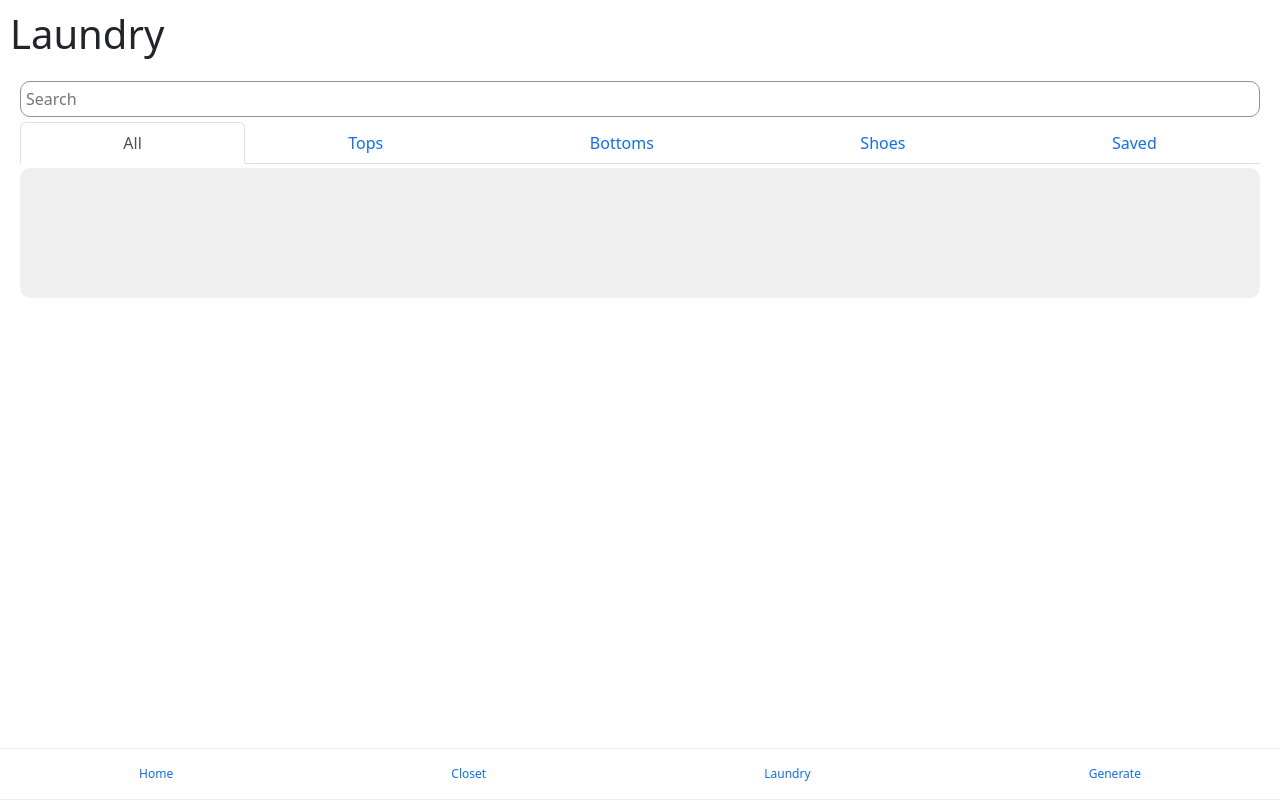
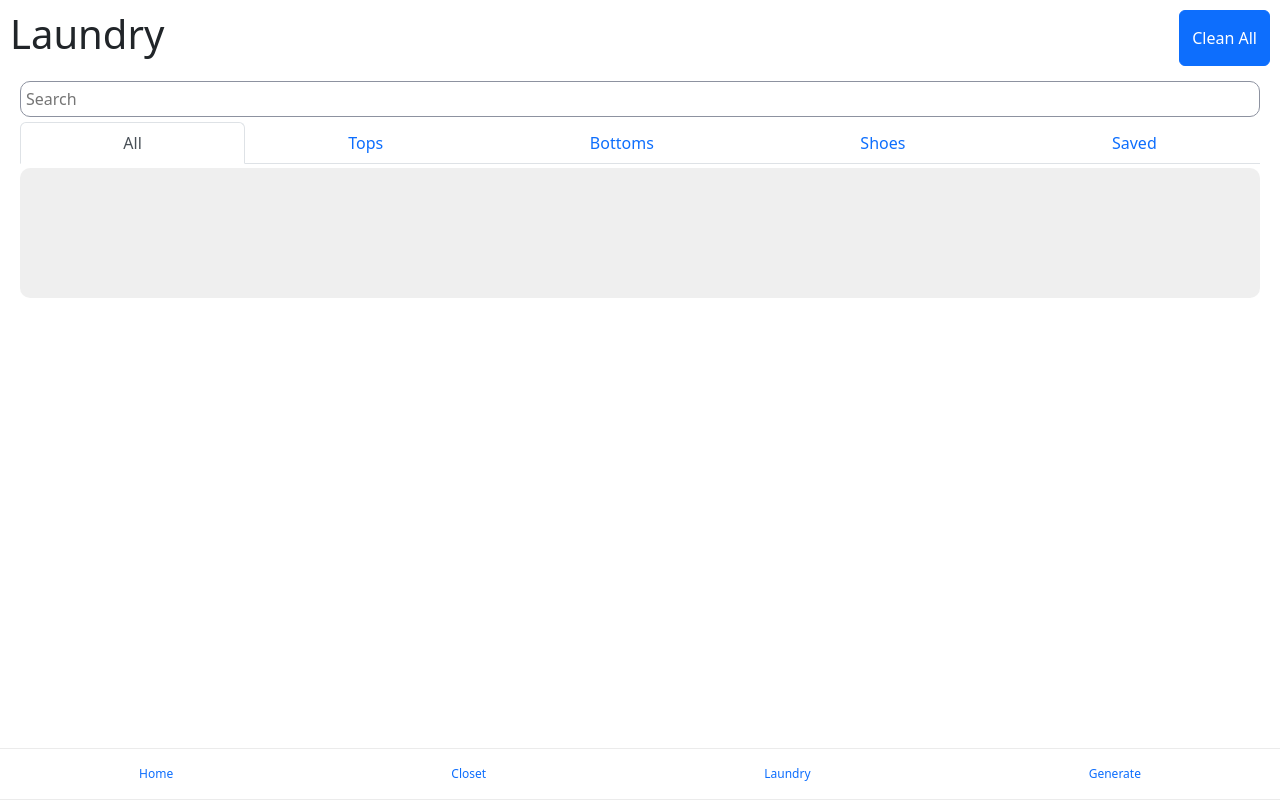
Before and after one commit to rxgarcia/hci-project, a React (Create React App) app: page /laundry in a window 1280 px wide. Built offline with nearby package versions, Linux system fonts and the light colour scheme.

Commit message:
clean all function laundry

```diff
--- a/src/App.js
+++ b/src/App.js
@@ -86,7 +86,7 @@ function App() {
           />
           <Route
             path="/laundry"
-            element={<LaundryScreen dirtyClothes={dirtyClothes} />}
+            element={<LaundryScreen dirtyClothes={dirtyClothes} setDirtyClothes={setDirtyClothes}/>}
           />
           <Route
             path="/generate"
--- a/src/Screens/LaundryScreen.js
+++ b/src/Screens/LaundryScreen.js
@@ -1,14 +1,15 @@
 import * as React from "react";
+import { useState } from "react";
 import {Button} from 'react-bootstrap';
 import ClothingViewer from "../Components/ClothingViewer";
 
 const LaundryScreen = (props) => {
-  console.log(props.dirtyClothes);
 
   return (
     <div>
       <div className="closetHeader">
         <h1>Laundry</h1>
+        <Button onClick={() => {props.setDirtyClothes([])}}>Clean All</Button>
       </div>
       <ClothingViewer clothingArray={props.dirtyClothes} />
     </div>
```
